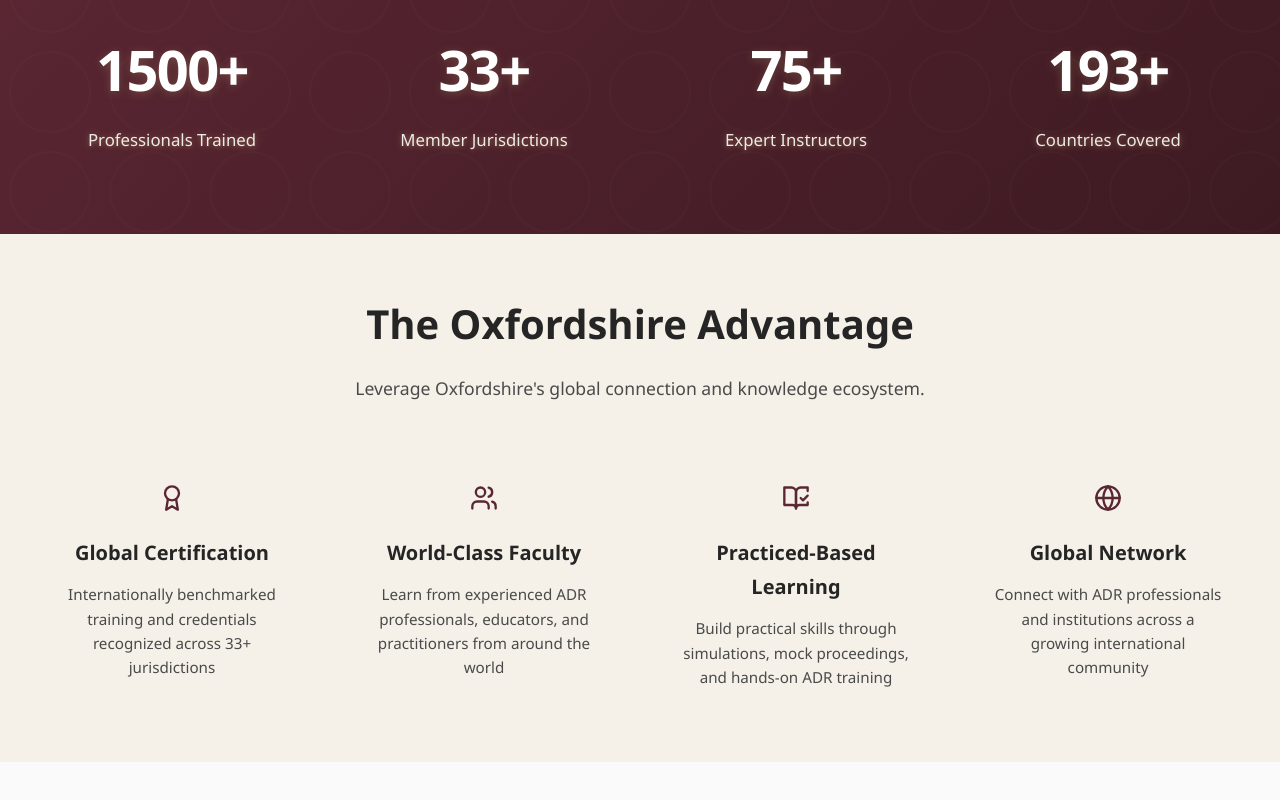
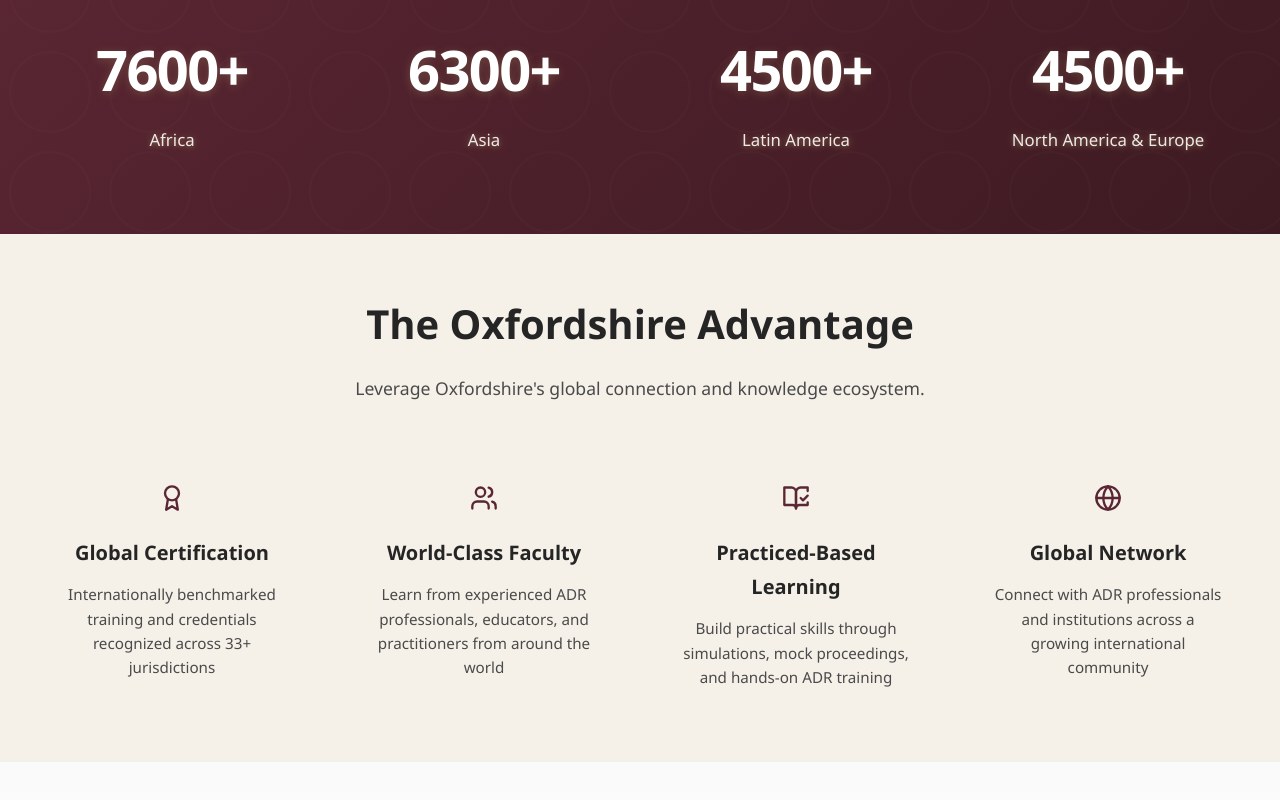
Before and after one commit to noblex1/cima_o, a React (Vite) app: page / in a window 1280 px wide. Shown: the part 2119-2919 px from the top of the page. Built offline with nearby package versions, Linux system fonts and the light colour scheme.

Commit message:
Update statistics to regional breakdown and replace Talib image

```diff
--- a/src/pages/Campaigns.jsx
+++ b/src/pages/Campaigns.jsx
@@ -1,7 +1,7 @@
 import React from 'react'
 import { Users, BookOpen, Award } from 'lucide-react'
 import './CommonPages.css'
-import talibImage from '../../assets/talib.jpg'
+import talibImage from '../../assets/talib-new-pic.jpeg'
 import misharImage from '../../assets/mishar-new-photo.jpeg'
 
 const Campaigns = () => {
@@ -78,7 +78,7 @@
             <div className="campaign-message">
               <h3>What Our Lecturers Say</h3>
               <p>
-                "The CIMA Academy offers more than arbitration training—it is an intensive professional immersion combining academic rigor, world-class faculty, practical insight, and a global pathway to domestic and international practice."
+                "The CIMA Academy offers more than arbitral training—it is an intensive professional immersion combining academic rigor, world-class faculty, practical insight, and a global pathway to domestic and international practice."
               </p>
 
               <div className="trainer-profile">
--- a/src/pages/Home.jsx
+++ b/src/pages/Home.jsx
@@ -113,10 +113,10 @@
 
   const animateCounters = () => {
     const counters = [
-      { id: 'stat-1', target: 1500, suffix: '+' },
-      { id: 'stat-2', target: 33, suffix: '+' },
-      { id: 'stat-3', target: 75, suffix: '+' },
-      { id: 'stat-4', target: 193, suffix: '+' }
+      { id: 'stat-1', target: 7600, suffix: '+' },
+      { id: 'stat-2', target: 6300, suffix: '+' },
+      { id: 'stat-3', target: 4500, suffix: '+' },
+      { id: 'stat-4', target: 4500, suffix: '+' }
     ]
 
     counters.forEach((counter) => {
@@ -351,19 +351,19 @@
           <div className="stats-grid">
             <div className="stat-item">
               <div className="stat-number" id="stat-1">0+</div>
-              <div className="stat-label">Professionals Trained</div>
+              <div className="stat-label">Africa</div>
             </div>
             <div className="stat-item">
               <div className="stat-number" id="stat-2">0+</div>
-              <div className="stat-label">Member Jurisdictions</div>
+              <div className="stat-label">Asia</div>
             </div>
             <div className="stat-item">
               <div className="stat-number" id="stat-3">0+</div>
-              <div className="stat-label">Expert Instructors</div>
+              <div className="stat-label">Latin America</div>
             </div>
             <div className="stat-item">
               <div className="stat-number" id="stat-4">0+</div>
-              <div className="stat-label">Countries Covered</div>
+              <div className="stat-label">North America & Europe</div>
             </div>
           </div>
         </div>
```
Also changed, not shown: assets/talib-new-pic.jpeg (added).
